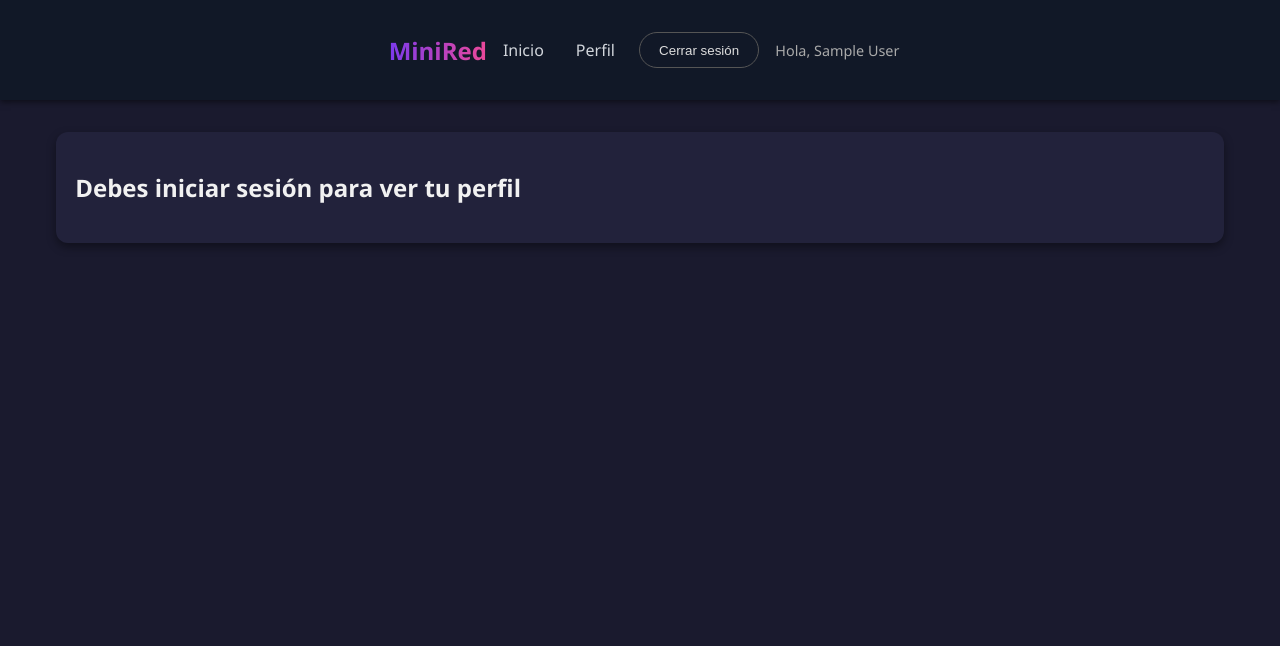
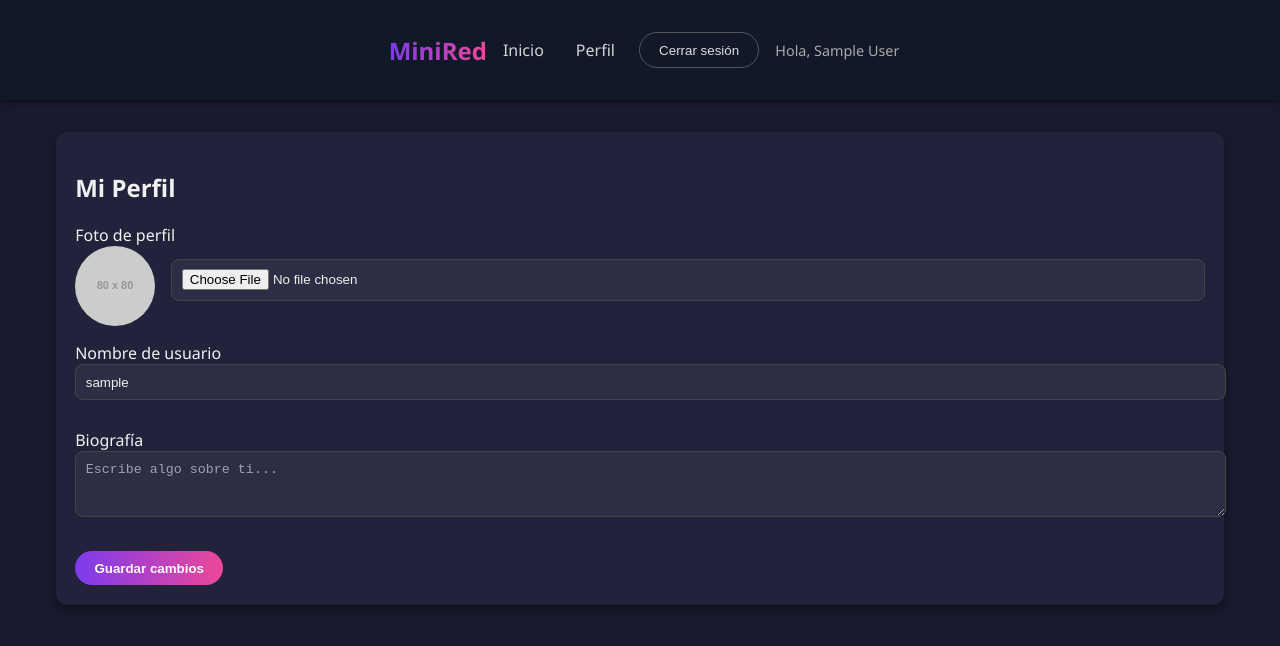
Before and after one commit to YahirArboleya/mini-red-social, a React (Vite) app: page /profile in a window 1280 px wide. Shown: the top 646 px of the page. Built offline with nearby package versions, Linux system fonts and the light colour scheme; sample sign-in values are in the browser's storage.

Commit message:
arreglado paginaperfil

```diff
--- a/pages/ProfilePage.jsx
+++ b/pages/ProfilePage.jsx
@@ -1,22 +1,107 @@
-import React from "react";
+import React, { useState, useEffect } from "react";
+import { getCurrentUser, getUsers, saveUsers, setCurrentUser } from "../utils/storage";
+import { useNavigate } from "react-router-dom";
 
-function ProfilePage({ user }) {
-  if (!user) {
-    return (
-      <div className="container">
-        <div className="card">
-          <h2>Debes iniciar sesión para ver tu perfil</h2>
-        </div>
-      </div>
-    );
-  }
+function fileToBase64(file) {
+  return new Promise((res, rej) => {
+    const reader = new FileReader();
+    reader.onload = () => res(reader.result);
+    reader.onerror = rej;
+    reader.readAsDataURL(file);
+  });
+}
+
+function ProfilePage({ onUpdateUser }) {
+  const navigate = useNavigate();
+  const [user, setUser] = useState(null);
+  const [username, setUsername] = useState("");
+  const [bio, setBio] = useState("");
+  const [avatar, setAvatar] = useState("");
+  const [message, setMessage] = useState("");
+
+  useEffect(() => {
+    const current = getCurrentUser();
+    if (!current) {
+      navigate("/login"); // redirige si no hay sesión
+      return;
+    }
+    setUser(current);
+    setUsername(current.username);
+    setBio(current.bio || "");
+    setAvatar(current.avatar || "");
+  }, [navigate]);
+
+  const handleAvatarChange = async (e) => {
+    const file = e.target.files[0];
+    if (!file) return;
+    const base64 = await fileToBase64(file);
+    setAvatar(base64);
+  };
+
+  const handleSave = () => {
+    if (!user) return;
+    const updated = { ...user, username, bio, avatar };
+
+    // actualizar en users
+    const users = getUsers();
+    const idx = users.findIndex((u) => u.id === user.id);
+    if (idx >= 0) {
+      users[idx] = updated;
+      saveUsers(users);
+    }
+
+    // actualizar en sesión
+    setCurrentUser(updated);
+    setUser(updated);
+    onUpdateUser?.(updated);
+
+    setMessage("Perfil actualizado ✅");
+    setTimeout(() => setMessage(""), 3000);
+  };
+
+  if (!user) return null;
 
   return (
     <div className="container">
       <div className="card">
-        <h2>Perfil de {user.username}</h2>
-        <p>Email: {user.email}</p>
-        <p>Miembro desde: {user.joined}</p>
+        <h2>Mi Perfil</h2>
+        {message && <p style={{ color: "green" }}>{message}</p>}
+
+        <div style={{ marginBottom: "1rem" }}>
+          <label>Foto de perfil</label>
+          <div style={{ display: "flex", alignItems: "center", gap: "1rem" }}>
+            <img
+              src={avatar || "https://via.placeholder.com/80"}
+              alt="avatar"
+              style={{ width: "80px", height: "80px", borderRadius: "50%", objectFit: "cover" }}
+            />
+            <input type="file" accept="image/*" onChange={handleAvatarChange} />
+          </div>
+        </div>
+
+        <div style={{ marginBottom: "1rem" }}>
+          <label>Nombre de usuario</label>
+          <input
+            className="input"
+            value={username}
+            onChange={(e) => setUsername(e.target.value)}
+          />
+        </div>
+
+        <div style={{ marginBottom: "1rem" }}>
+          <label>Biografía</label>
+          <textarea
+            className="input"
+            rows="3"
+            value={bio}
+            onChange={(e) => setBio(e.target.value)}
+            placeholder="Escribe algo sobre ti..."
+          />
+        </div>
+
+        <button onClick={handleSave} className="button-primary">
+          Guardar cambios
+        </button>
       </div>
     </div>
   );
```
